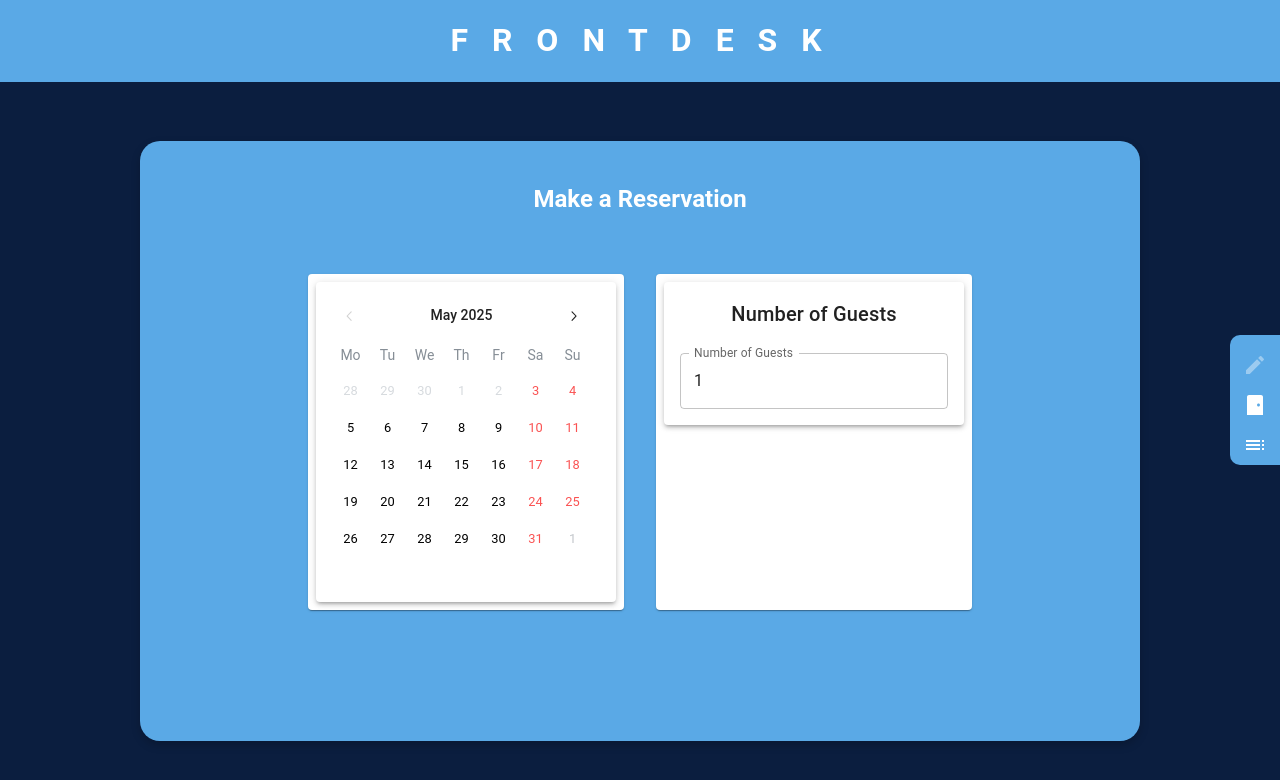
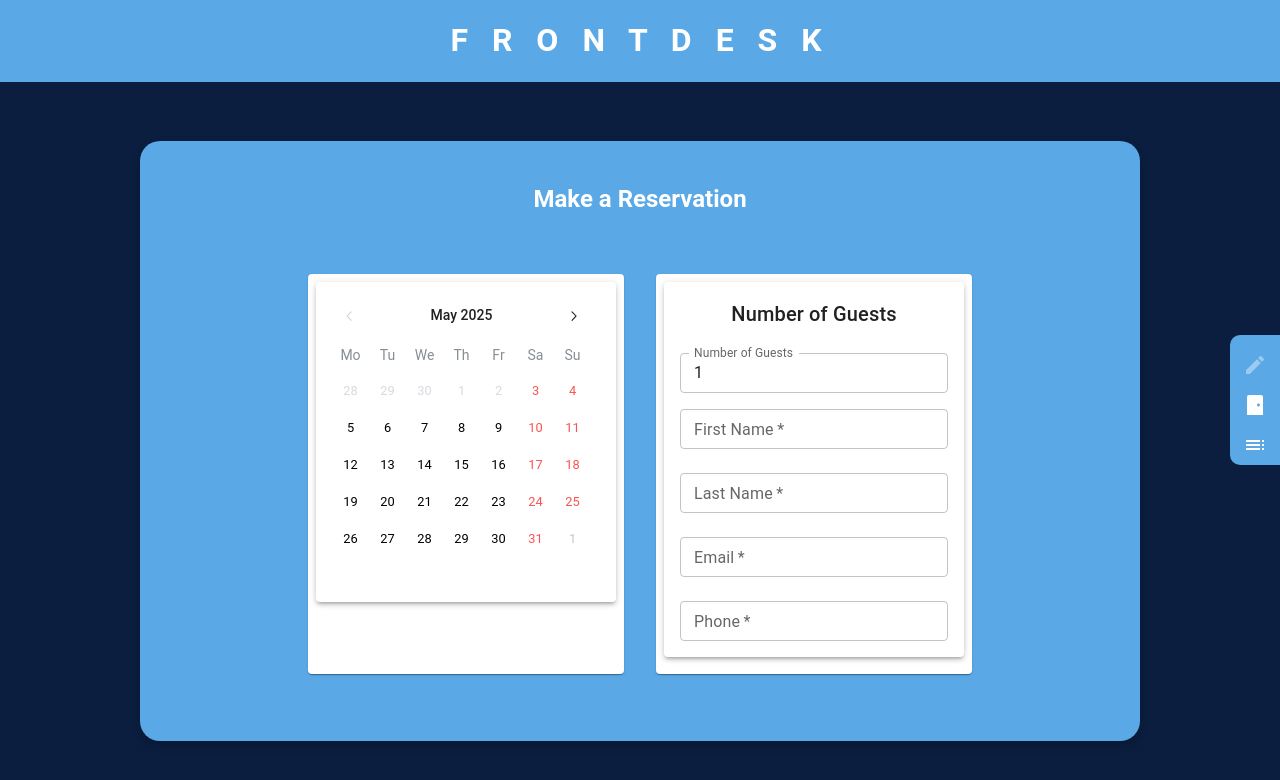
Before and after one commit to fsobanski47/FrontDesk, a React (Create React App) app in the folder frontend/: page /make-reservation in a window 1280 px wide. Shown: the top 780 px of the page. Built offline with nearby package versions, Linux system fonts and the light colour scheme.

Commit message:
moved guest info to make reservation instead of dialog window

```diff
--- a/frontend/src/components/make-reservation/index.tsx
+++ b/frontend/src/components/make-reservation/index.tsx
@@ -18,6 +18,7 @@ const Item = styled(Paper)(({ theme }) => ({
   backgroundColor: "#fff",
   padding: theme.spacing(1),
   textAlign: "center",
+  height: "400px",
   color: theme.palette.text.secondary,
 }));
 
@@ -29,6 +30,11 @@ export default function MakeReservation() {
   const [hoveredDate, setHoveredDate] = useState<string | null>(null);
   const [guests, setGuests] = useState("1");
   const [roomsDialogOpen, setRoomsDialogOpen] = useState(false);
+
+  const [guestFirstName, setGuestFirstName] = useState("");
+  const [guestLastName, setGuestLastName] = useState("");
+  const [guestEmail, setGuestEmail] = useState("");
+  const [guestPhone, setGuestPhone] = useState("");
 
   const [start, end] = value;
 
@@ -42,6 +48,16 @@ export default function MakeReservation() {
   };
 
   const closeRoomsDialog = () => setRoomsDialogOpen(false);
+
+  const isGuestInfoValid =
+    guestFirstName.trim() !== "" &&
+    guestLastName.trim() !== "" &&
+    guestEmail.trim() !== "" &&
+    guestPhone.trim() !== "" &&
+    start &&
+    end &&
+    guests &&
+    parseInt(guests, 10) > 0;
 
   return (
     <MainLayout>
@@ -101,6 +117,23 @@ export default function MakeReservation() {
                 };
               }}
             />
+            {start && end && (
+              <Box mt={2} textAlign="center">
+                <Typography>
+                  {dayjs(start).format("YYYY-MM-DD")} -{" "}
+                  {dayjs(end).format("YYYY-MM-DD")}
+                </Typography>
+                <Box mt={0}>
+                  <Button
+                    variant="contained"
+                    onClick={openRoomsDialog}
+                    disabled={!isGuestInfoValid}
+                  >
+                    Choose Rooms
+                  </Button>
+                </Box>
+              </Box>
+            )}
           </Paper>
         </Item>
 
@@ -127,20 +160,44 @@ export default function MakeReservation() {
               value={guests}
               onChange={handleGuestsChange}
               fullWidth
+              size="small"
             />
-            {start && end && (
-              <Box mt={2} textAlign="center">
-                <Typography>
-                  {dayjs(start).format("YYYY-MM-DD")} -{" "}
-                  {dayjs(end).format("YYYY-MM-DD")}
-                </Typography>
-                <Box mt={2}>
-                  <Button variant="contained" onClick={openRoomsDialog}>
-                    Choose Rooms
-                  </Button>
-                </Box>
-              </Box>
-            )}
+            <TextField
+              label="First Name"
+              value={guestFirstName}
+              onChange={(e) => setGuestFirstName(e.target.value)}
+              fullWidth
+              required
+              sx={{ mb: 1 }}
+              size="small"
+            />
+            <TextField
+              label="Last Name"
+              value={guestLastName}
+              onChange={(e) => setGuestLastName(e.target.value)}
+              fullWidth
+              required
+              sx={{ mb: 1 }}
+              size="small"
+            />
+            <TextField
+              label="Email"
+              type="email"
+              value={guestEmail}
+              onChange={(e) => setGuestEmail(e.target.value)}
+              fullWidth
+              required
+              sx={{ mb: 1 }}
+              size="small"
+            />
+            <TextField
+              label="Phone"
+              value={guestPhone}
+              onChange={(e) => setGuestPhone(e.target.value)}
+              fullWidth
+              required
+              size="small"
+            />
           </Paper>
         </Item>
       </Grid>
@@ -151,6 +208,10 @@ export default function MakeReservation() {
         startDate={start ? dayjs(start).format("YYYY-MM-DD") : null}
         endDate={end ? dayjs(end).format("YYYY-MM-DD") : null}
         guestsCount={parseInt(guests, 10) || 1}
+        guestFirstName={guestFirstName}
+        guestLastName={guestLastName}
+        guestEmail={guestEmail}
+        guestPhone={guestPhone}
       />
     </MainLayout>
   );
--- a/frontend/src/components/make-reservation/room-selection.tsx
+++ b/frontend/src/components/make-reservation/room-selection.tsx
@@ -1,4 +1,3 @@
-import React, { useState, useEffect } from "react";
 import {
   Box,
   Button,
@@ -7,19 +6,15 @@ import {
   DialogActions,
   DialogContent,
   DialogTitle,
+  TableCell,
+  TablePagination,
+  TableRow,
+  TextField,
   Typography,
-  Table,
-  TableBody,
-  TableCell,
-  TableContainer,
-  TableHead,
-  TableRow,
-  Paper,
-  TextField,
-  TablePagination,
 } from "@mui/material";
 import { green, red } from "@mui/material/colors";
 import dayjs from "dayjs";
+import React, { useEffect, useState } from "react";
 import { Endpoints } from "../../constants";
 import { Reservation, Room, RoomTypeType } from "../../types";
 
@@ -29,6 +24,10 @@ type RoomSelectionDialogProps = {
   startDate: string | null;
   endDate: string | null;
   guestsCount: number;
+  guestFirstName: string;
+  guestLastName: string;
+  guestEmail: string;
+  guestPhone: string;
 };
 
 function isRoomOccupied(
@@ -63,13 +62,12 @@ export const RoomSelectionDialog: React.FC<RoomSelectionDialogProps> = ({
   startDate,
   endDate,
   guestsCount,
-  //onReservationAdded,
+  guestFirstName,
+  guestLastName,
+  guestEmail,
+  guestPhone,
 }) => {
   const [selectedRoomIds, setSelectedRoomIds] = useState<number[]>([]);
-  const [guestFirstName, setGuestFirstName] = useState("");
-  const [guestLastName, setGuestLastName] = useState("");
-  const [guestEmail, setGuestEmail] = useState("");
-  const [guestPhone, setGuestPhone] = useState("");
 
   const [rooms, setRooms] = useState<Room[] | null>(null);
   const [allReservations, setAllReservations] = useState<Reservation[] | null>(
@@ -242,44 +240,6 @@ export const RoomSelectionDialog: React.FC<RoomSelectionDialogProps> = ({
     >
       <DialogTitle>Choose Rooms</DialogTitle>
       <DialogContent dividers>
-        <Box sx={{ mb: 2 }}>
-          <Typography variant="h6">Guest Information</Typography>
-          <Box
-            sx={{
-              display: "flex",
-              gap: 2,
-              flexWrap: "wrap",
-              mt: 1,
-              mb: 2,
-            }}
-          >
-            <TextField
-              label="First Name"
-              value={guestFirstName}
-              onChange={(e) => setGuestFirstName(e.target.value)}
-              required
-            />
-            <TextField
-              label="Last Name"
-              value={guestLastName}
-              onChange={(e) => setGuestLastName(e.target.value)}
-              required
-            />
-            <TextField
-              label="Email"
-              type="email"
-              value={guestEmail}
-              onChange={(e) => setGuestEmail(e.target.value)}
-              required
-            />
-            <TextField
-              label="Phone"
-              value={guestPhone}
-              onChange={(e) => setGuestPhone(e.target.value)}
-              required
-            />
-          </Box>
-        </Box>
         {filteredRooms
           ?.slice(page * rowsPerPage, page * rowsPerPage + rowsPerPage)
           .map((room) => {
```
